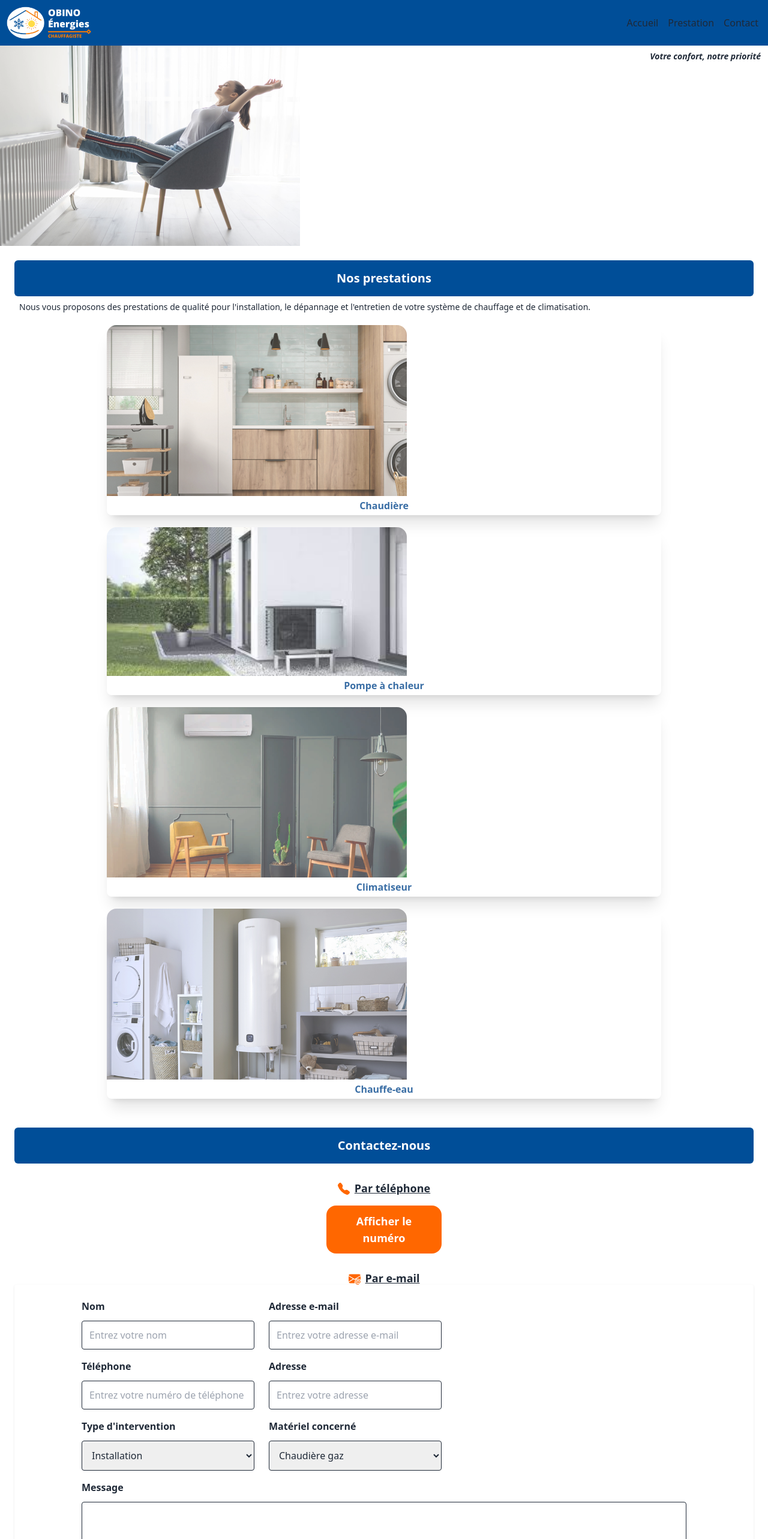
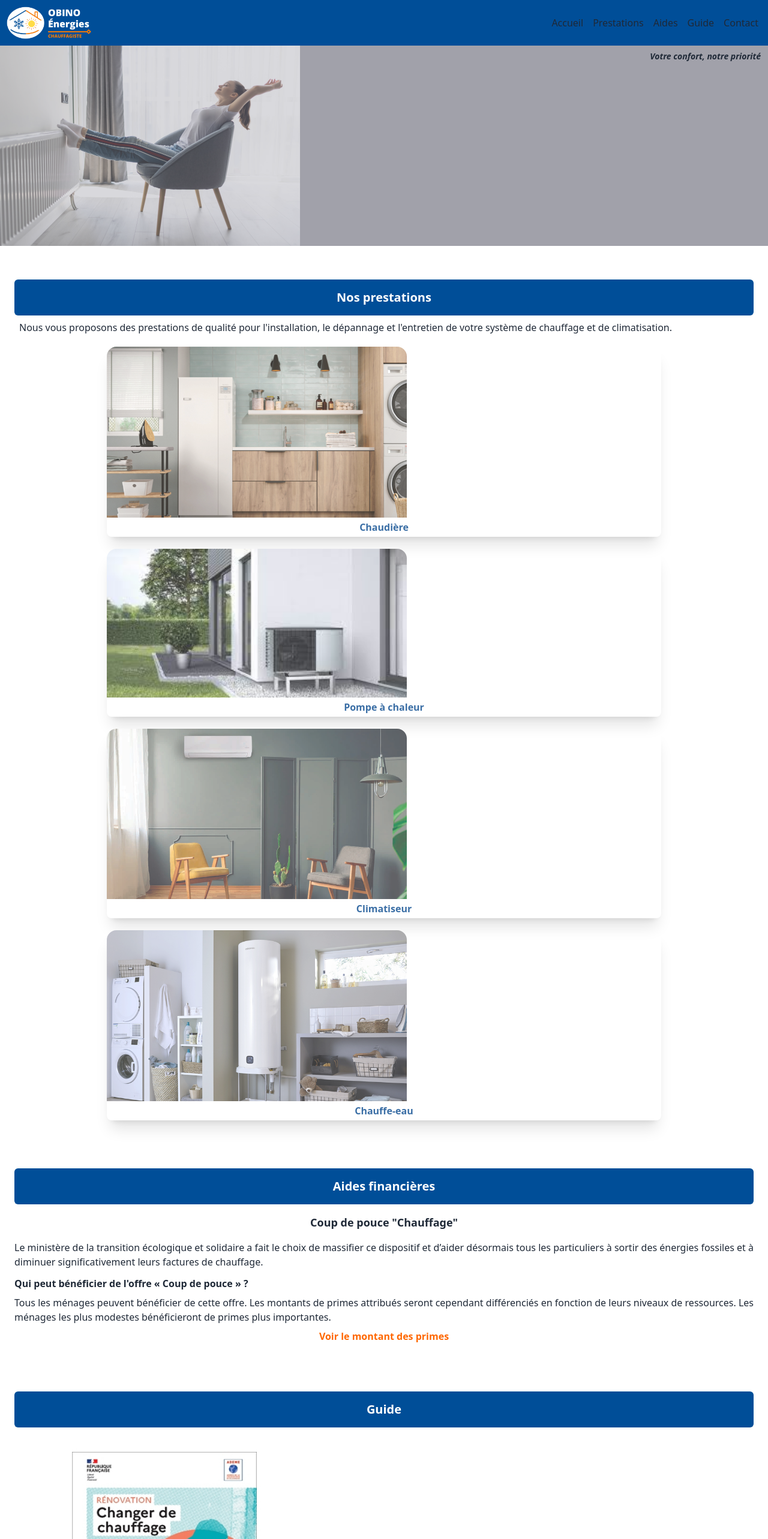
Before and after one commit to Jeremy-Nourri/Obinoenergies, a Next.js app: page / in a window 1280 px wide. Shown: the top 2566 px of the page at 60% size. Built offline with nearby package versions, Linux system fonts and the light colour scheme.

Commit message:
style: add 2 categories and style

```diff
--- a/components/layout/Header.js
+++ b/components/layout/Header.js
@@ -68,15 +68,14 @@ export default function Header() {
           className={`w-full flex-col items-center z-40 bg-gray-light ${isMenuOpen ? "menu-items-open" : "menu-items-closed"}`}
         >
           {categories.map((category, index) => (
-            <li
-              key={index}
-              className="my-2 p-4 border-b-4"
-              onClick={() => changeChecked()}
-            >
-              <Link href={`#${category}`}>
+            <Link href={`#${category}`} key={index} >
+              <li
+                className="my-2 p-4 border-b-4"
+                onClick={() => changeChecked()}
+              >
                 {category}
-              </Link>
-            </li>
+              </li>
+            </Link>
           ))}
         </ul>
 
--- a/components/sections/Contact.js
+++ b/components/sections/Contact.js
@@ -44,7 +44,7 @@ export default function Contact() {
   const form = useRef();
 
   return (
-    <div className="w-full my-12 px-6">
+    <div id="Contact" className="w-full my-20 px-6">
 
       <CategorieTitle text="Contactez-nous" />
 
@@ -52,7 +52,7 @@ export default function Contact() {
 
         <div className="flex content-center justify-center">
           <BsFillTelephoneFill className="text-xl text-orange mr-2" />
-          <p className="text-lg leading-none underline font-semibold text-gray-800 mb-5">
+          <p className="text-lg leading-none underline font-semibold mb-5">
               Par téléphone
           </p>
         </div>
@@ -68,7 +68,7 @@ export default function Contact() {
 
       <div className="flex content-center justify-center">
         <BsFillEnvelopeAtFill className="text-xl text-orange mr-2" />
-        <p className="text-lg leading-none underline font-semibold text-gray-800">
+        <p className="text-lg leading-none underline font-semibold">
           Par e-mail
         </p>
       </div>
@@ -81,11 +81,11 @@ export default function Contact() {
 
         <div className="md:flex items-center mt-5">
           <div className="md:w-72 flex flex-col">
-            <label htmlFor="name" className="text-base font-semibold leading-none text-gray-800 dark:text-white">
+            <label htmlFor="name" className="text-base font-semibold leading-none">
               Nom
             </label>
             <input
-              className="text-base leading-none text-gray-900 p-3 focus:oultine-none focus:border-orange mt-4 bg-gray-100 border rounded border-gray-200 placeholder-gray-100"
+              className="text-base leading-none text-gray-900 p-3 focus:border-orange mt-4 border rounded "
               tabIndex="0"
               arial-label="Entrez votre nom"
               type="name"
@@ -100,11 +100,11 @@ export default function Contact() {
 
         <div className="md:flex items-center mt-5">
           <div className="md:w-72 flex flex-col">
-            <label htmlFor="phone" className="text-base font-semibold leading-none text-gray-800 dark:text-white">
+            <label htmlFor="phone" className="text-base font-semibold leading-none">
               Téléphone
             </label>
             <input
-              className="text-base leading-none text-gray-900 p-3 focus:oultine-none focus:border-orange mt-4 bg-gray-100 border rounded border-gray-200 placeholder-gray-100"
+              className="text-base leading-none text-gray-900 p-3 focus:border-orange mt-4 border rounded "
               tabIndex="0"
               arial-label="Entrez votre numéro de téléphone"
               type="tel"
@@ -116,11 +116,11 @@ export default function Contact() {
           </div>
 
           <div className="md:w-72 flex flex-col md:ml-6 md:mt-0 mt-5">
-            <label htmlFor="address" className="text-base font-semibold leading-none text-gray-800 dark:text-white">
+            <label htmlFor="address" className="text-base font-semibold leading-none">
               Adresse
             </label>
             <input
-              className="text-base leading-none text-gray-900 p-3 focus:oultine-none focus:border-orange mt-4 bg-gray-100 border rounded border-gray-200 placeholder-gray-100"
+              className="text-base leading-none text-gray-900 p-3 focus:border-orange mt-4 border rounded "
               tabIndex="0"
               arial-label="Entrez votre adresse"
               type="address"
@@ -134,11 +134,11 @@ export default function Contact() {
 
         <div className="md:flex items-center mt-5">
           <div className="md:w-72 flex flex-col">
-            <label htmlFor="prestation" className="text-base font-semibold leading-none text-gray-800 dark:text-white">
+            <label htmlFor="prestation" className="text-base font-semibold leading-none">
               Type d'intervention
             </label>
             <select
-              className="text-base leading-none text-gray-900 p-3 focus:oultine-none focus:border-orange mt-4 bg-gray-100 border rounded border-gray-200 placeholder-gray-100"
+              className="text-base leading-none text-gray-900 p-3 focus:border-orange mt-4 border rounded "
               tabIndex="0"
               role="input"
               name="prestation"
@@ -158,11 +158,11 @@ export default function Contact() {
           </div>
 
           <div className="md:w-72 flex flex-col md:ml-6 md:mt-0 mt-5">
-            <label htmlFor="material" className="text-base font-semibold leading-none text-gray-800 dark:text-white">
+            <label htmlFor="material" className="text-base font-semibold leading-none">
               Matériel concerné
             </label>
             <select
-              className="text-base leading-none text-gray-900 p-3 focus:oultine-none focus:border-orange mt-4 bg-gray-100 border rounded border-gray-200 placeholder-gray-100"
+              className="text-base leading-none text-gray-900 p-3 focus:border-orange mt-4 border rounded "
               tabIndex="0"
               role="listbox"
               name="material"
@@ -180,11 +180,11 @@ export default function Contact() {
 
         <div>
           <div className="w-full flex flex-col mt-5">
-            <label htmlFor="message" className="text-base font-semibold leading-none text-gray-800 dark:text-white">
+            <label htmlFor="message" className="text-base font-semibold leading-none">
               Message
             </label>
             <textarea
-              className="h-36 text-base text-gray-900 p-3 focus:oultine-none focus:border-orange mt-4 bg-gray-100 border rounded border-gray-200 placeholder-gray-100 resize-none"
+              className="h-36 text-base p-3 focus:border-orange mt-4 border rounded  resize-none"
               tabIndex="0"
               aria-label="leave a message"
               role="textbox"
@@ -196,7 +196,7 @@ export default function Contact() {
           </div>
         </div>
 
-        <p className="text-xs text-gray-600 my-4">
+        <p className="text-xs text-justify my-4">
           En soumettant ce formulaire, j'accepte que les informations saisies soient exploitées dans le cadre de la demande de devis et de la relation commerciale qui peut en découler.
         </p>
 
--- /dev/null
+++ b/components/sections/FinancialHelp.js
@@ -0,0 +1,28 @@
+import Link from "next/link";
+import CategorieTittle from "../ui/CategorieTitle";
+
+export default function FinancialHelp() {
+  return (
+    <div id="Aides" className="container mx-auto mt-20 px-6 text-justify">
+      <CategorieTittle text="Aides financières" />
+      <h4 className="text-lg text-center font-bold my-4">
+        Coup de pouce "Chauffage"
+      </h4>
+      <p>
+        Le ministère de la transition écologique et solidaire a fait le choix de massifier ce dispositif et d’aider désormais tous les particuliers à sortir des énergies fossiles et à diminuer significativement leurs factures de chauffage.
+      </p>
+      <p className="mt-3 mb-2 font-bold">
+        Qui peut bénéficier de l'offre « Coup de pouce » ?
+      </p>
+      <p>
+        Tous les ménages peuvent bénéficier de cette offre. Les montants de primes attribués seront cependant différenciés en fonction de leurs niveaux de ressources. Les ménages les plus modestes bénéficieront de primes plus importantes.
+      </p>
+      <Link href="https://www.ecologie.gouv.fr/coup-pouce-chauffage" target="_blank">
+        <p className="text-orange font-bold cursor-pointer mt-2 text-center">
+          Voir le montant des primes
+        </p>
+      </Link>
+
+    </div>
+  );
+}
--- /dev/null
+++ b/components/sections/Guide.js
@@ -0,0 +1,36 @@
+import Link from "next/link";
+import Image from "next/image";
+import CategorieTittle from "../ui/CategorieTitle";
+
+export default function Guide() {
+  return (
+    <div id="Guide" className="container mx-auto mt-20 px-6">
+      <CategorieTittle text="Guide" />
+      <Image
+        src="/images/changer-de-chauffage.jpg"
+        alt="Première de couverture du guide changer de chauffage"
+        width={500}
+        height={500}
+      />
+      <p className="text-lg text-center font-bold mb-4">
+        Changer son chauffage
+      </p>
+      <p className="text-justify mb-2">
+        Ce guide réalisé par l'Agence de la transition écologique est consacré à l'amélioration et la rénovation du chauffage individuel et de la production d'eau chaude sanitaire. Ce guide propose un panorama complet des équipements de chauffage et d'eau chaude sanitaire et des énergies disponibles pour les maisons individuelles.
+      </p>
+      <Link href="https://www.ademe.fr/" target="_blank">
+          Source ADEME
+      </Link>
+
+      <Link
+        href="https://librairie.ademe.fr/cadic/6566/guide-changer-son-chauffage-0423.pdf"
+        target="_blank"
+      >
+        <p className="text-orange font-bold text-center cursor-pointer mt-4">
+          Télécharger le guide
+        </p>
+      </Link>
+
+    </div>
+  );
+}
--- a/components/sections/Hero.js
+++ b/components/sections/Hero.js
@@ -3,8 +3,8 @@ import Image from 'next/image'
 
 export default function Hero() {
   return (
-    <div id='Hero' className="relative">
-      <p className="text-sm font-bold italic absolute top-2 right-3 z-10">
+    <div id='Accueil' className="relative bg-zinc-400">
+      <p className="text-sm font-bold italic opacity-100 absolute top-2 right-3 z-10">
         Votre confort, notre priorité
       </p>
       <Image
@@ -12,7 +12,7 @@ export default function Hero() {
         alt="Obino Energies"
         width={500}
         height={500}
-        className="opacity-80 "
+        className="opacity-60 "
       />
 
     </div>
--- a/components/sections/Services.js
+++ b/components/sections/Services.js
@@ -6,11 +6,11 @@ export default function Services() {
   const services = getPrestations();
 
   return (
-    <div id="Services" className="px-6 ">
+    <div id="Prestations" className="mt-14 px-6 ">
       <h2 className="text-xl text-center text-white font-bold bg-blue rounded-md mt-6 mb-2 py-4">
 					Nos prestations
       </h2>
-      <p className="text-sm text-justify px-2">
+      <p className="text-justify px-2">
 				Nous vous proposons des prestations de qualité pour l'installation, le dépannage et l'entretien de votre système de chauffage et de climatisation.
       </p>
       <div className="w-3/4 mx-auto">
--- a/data/data.js
+++ b/data/data.js
@@ -1,4 +1,4 @@
-export const categories = ["Accueil", "Prestation", "Contact"];
+export const categories = ["Accueil", "Prestations", "Aides", "Guide", "Contact"];
 
 export const materials = ["Chaudière gaz", "Chaudière fioul", "Chaudière bois", "Chaudière électrique", " PAC air/air", "PAC air/eau", "PAC géothermique", "PAC hydrothermique", "Climatiseur", "Chauffe-eau"];
 
--- a/data/dataServices.js
+++ b/data/dataServices.js
@@ -2,13 +2,13 @@ import { categories, prestations, materials } from "./data";
 
 
 export function getCategories() {
-    return categories;
+  return categories;
 }
 
 export function getPrestations() {
-    return prestations;
+  return prestations;
 }
 
 export function getMaterials() {
-    return materials;
+  return materials;
 }
--- a/pages/index.js
+++ b/pages/index.js
@@ -1,6 +1,8 @@
 import Layout from '@/components/layout/Layout'
 import Hero from '@/components/sections/Hero'
 import Services from '@/components/sections/Services'
+import FinancialHelp from '@/components/sections/FinancialHelp'
+import Guide from '@/components/sections/Guide'
 import Contact from '@/components/sections/Contact'
 
 export default function Page() {
@@ -8,6 +10,8 @@ export default function Page() {
     <Layout>
       <Hero />
       <Services />
+      <FinancialHelp />
+      <Guide />
       <Contact />
     </Layout>
   )
```
Also changed, not shown: public/images/changer-de-chauffage.jpg (added), 1 other file (tests, documents, lock files or other folders). Lines whose indentation alone changed are shown as unchanged.
